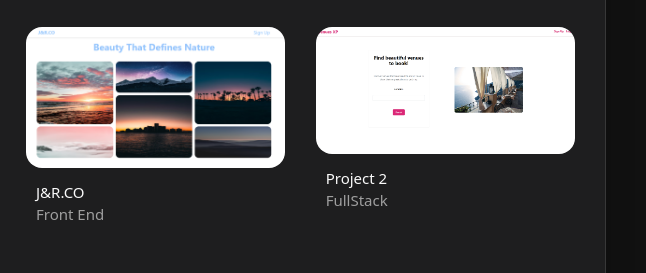
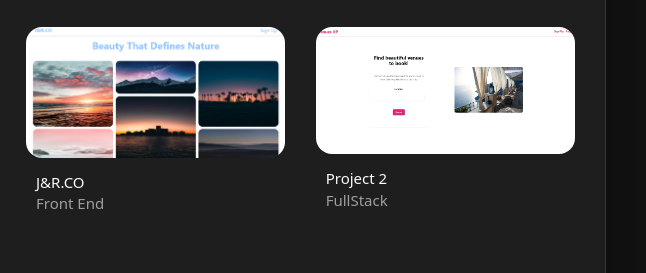
Before and after one commit to TheWiseSailor/JR-Portfolio, a plain HTML site: page index.html in a window 1280 px wide. Both pictures are taken after a click on the button "Portfolio". Shown: the part 443-716 px from the top of the page, 634-1280 px from the left. Drawn offline with nearby package versions, Linux system fonts and the light colour scheme.

Commit message:
image adjustment

```diff
--- a/index.html
+++ b/index.html
@@ -895,7 +895,7 @@
                     <ion-icon name="eye-outline"></ion-icon>
                   </div>
 
-                  <img src="./assets/images/jr photography portfolio.png" alt="J&R.CO" loading="lazy">
+                  <img src="./assets/images/Portfolio jr photography.png" alt="J&R.CO" loading="lazy">
                 </figure>
 
                 <h3 class="project-title">J&R.CO</h3>
```
Also changed, not shown: assets/images/Portfolio jr photography.png (added), assets/images/jr photography portfolio.png (deleted).
